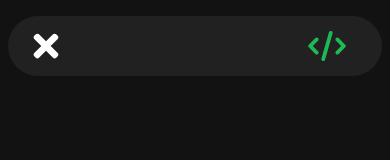
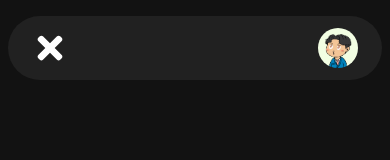
Before and after one commit to LuaanNguyen/luannguyen-portfolio, a Next.js app: page / in a window 390 px wide. Both pictures are taken after a click on the icon 46 px from the left and 46 px from the top of the page. Shown: the top 160 px of the page. Built offline with nearby package versions, Linux system fonts and the light colour scheme.

Commit message:
Added Profile Image to Mobile Navigation

```diff
--- a/src/app/components/Navigation.tsx
+++ b/src/app/components/Navigation.tsx
@@ -1,6 +1,7 @@
 "use client";
 
 import React, { useState } from "react";
+import Image from "next/image";
 import { FaCode } from "react-icons/fa6";
 import { ReactNode } from "react";
 import { FaInstagram } from "react-icons/fa6";
@@ -14,40 +15,60 @@ import { FaTimes } from "react-icons/fa";
 import Link from "next/link";
 
 export default function Navigation(): ReactNode {
-  const [mobileNav, setMobileNav] = useState<boolean>(false);
+  const [mobile, setMobile] = useState<boolean>(false);
 
-  function handleMobileNav() {
-    setMobileNav((prev) => !prev);
+  function handleMobile() {
+    setMobile((prev) => !prev);
   }
 
   return (
     <nav className="w-screen">
-      <div className="flex bg-spotify-light-dark justify-between max-md:mx-2 max-md:mt-4  max-md:px-5 max-md:py-3 mx-32 mt-10 p-2 rounded-full items-center">
+      <div
+        className={`flex flex-col bg-spotify-light-dark max-md:mx-2 max-md:mt-4 mx-32 mt-10 p-2 rounded-full
+         items-center`}
+      >
+        <section className="flex flex-row w-full justify-between items-center max-md:px-4 max-md:py-1">
           {/*Mobile Mode*/}
-
-        {mobileNav ? (
-          <FaTimes className="text-4xl sm:hidden" onClick={handleMobileNav} />
+          {mobile ? (
+            <FaTimes className="text-4xl sm:hidden" onClick={handleMobile} />
           ) : (
             <GiHamburgerMenu
               className="text-4xl sm:hidden"
-            onClick={handleMobileNav}
+              onClick={handleMobile}
             />
           )}
 
           <Link href="/" className="flex gap-2 text-3xl font-bold items-center">
+            {mobile ? (
+              <Image
+                src="/Luan.jpg"
+                alt="Luan Nguyen"
+                width={40}
+                height={40}
+                className="rounded-full aspect-square object-cover"
+              />
+            ) : (
               <FaCode className="text-spotify-green w-[70px]" />
+            )}
+
             <h1 className="max-lg:hidden">Luan Nguyen</h1>
           </Link>
 
           {/*Hidden on Mobile*/}
-        <div className="flex flex-row gap-5 items-center max-md:hidden">
+          <section className="flex flex-row gap-5 items-center max-sm:hidden">
             <SocialLinks />
             <PiLineVerticalThin className="text-spotify-gray text-4xl" />
             <Button name="Let's Talk" />
-        </div>
+          </section>
+        </section>
+        {mobile && <MobileNav />}
       </div>
     </nav>
   );
+}
+
+function MobileNav() {
+  return <nav className="bg-spotify-light-dark justify-left"></nav>;
 }
 
 interface ButtonProps {
```
Lines whose indentation alone changed are shown as unchanged.
